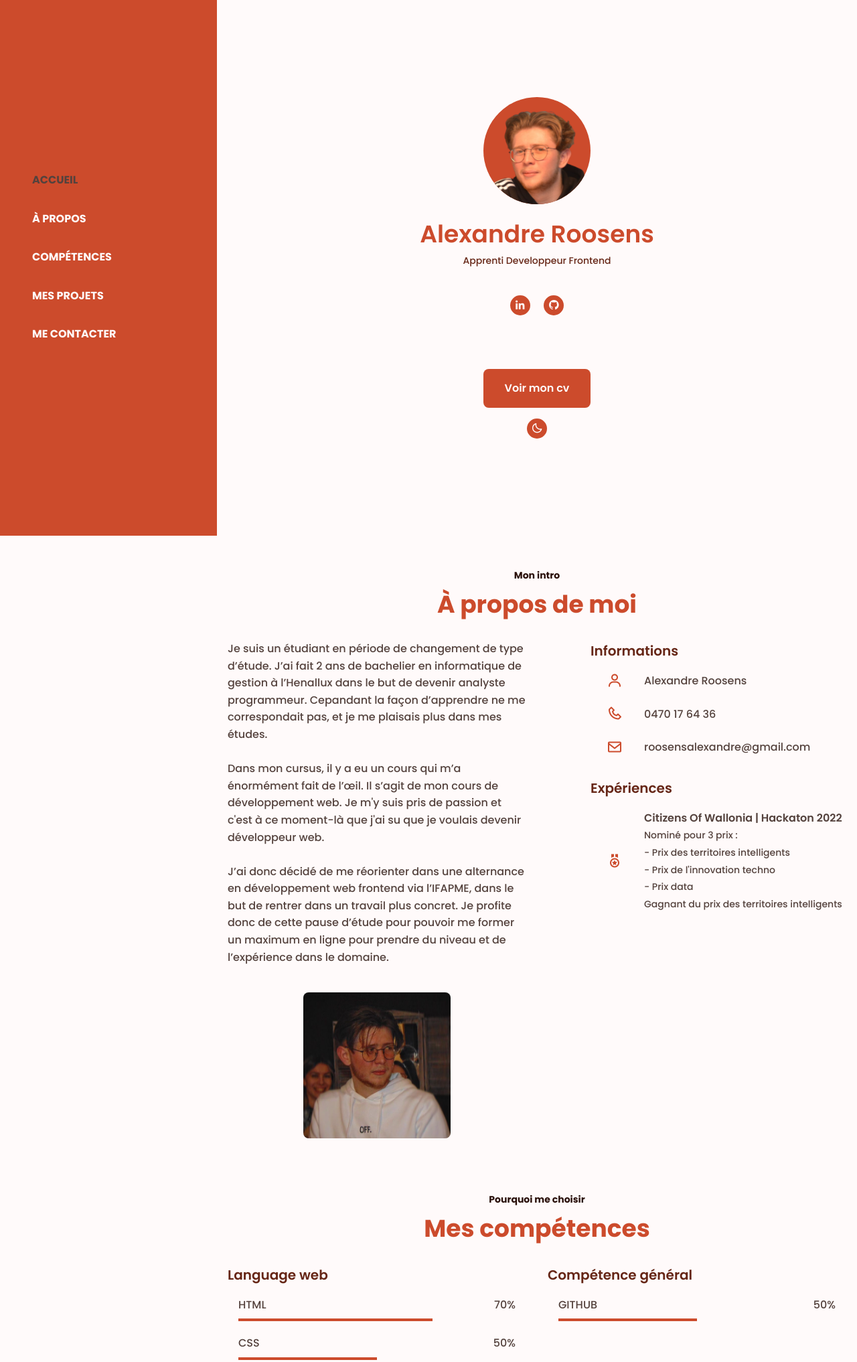
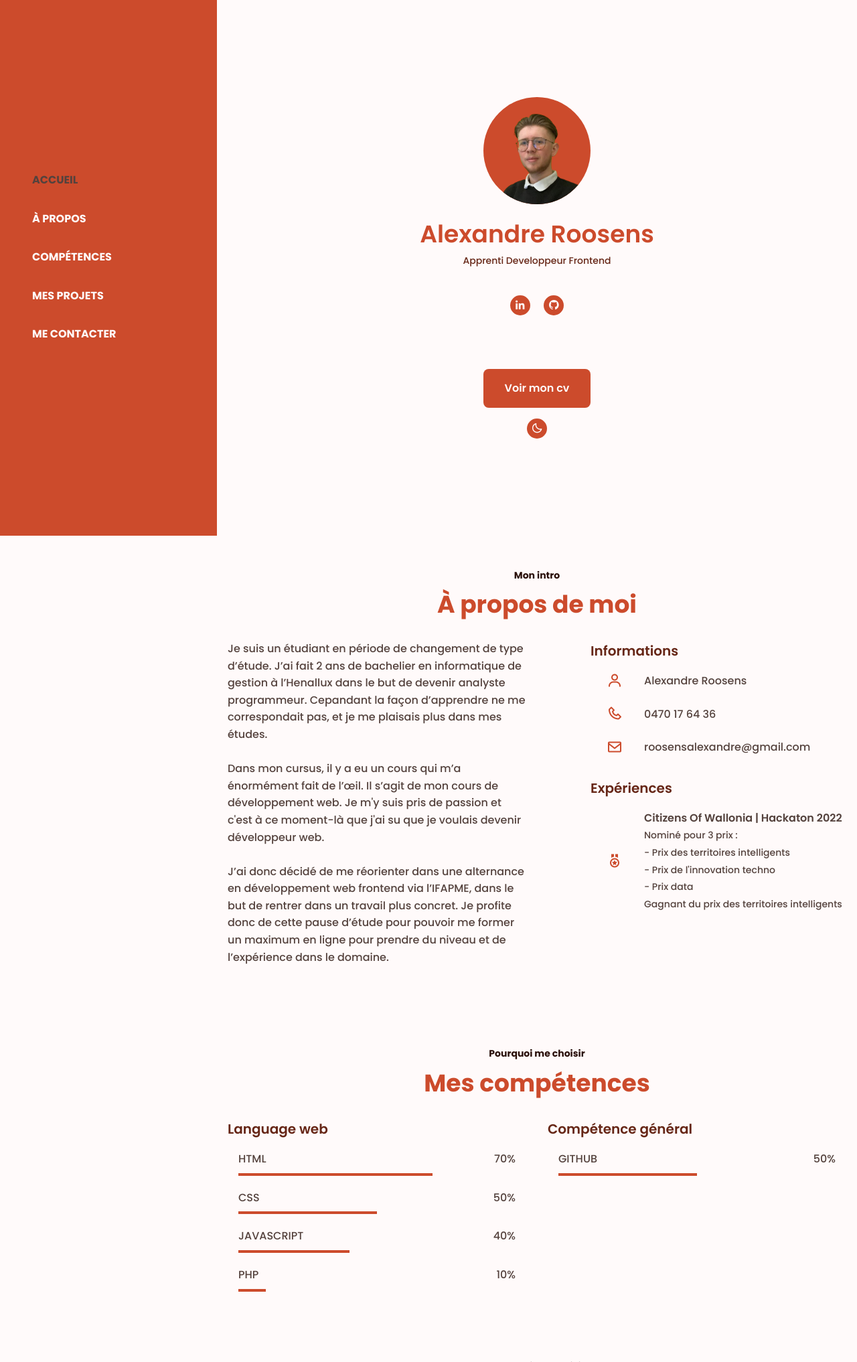
Before and after one commit to Foxenz/Foxenz.github.io, a plain HTML site: page index.html in a window 1280 px wide. Shown: the top 2034 px of the page at 67% size. Drawn offline with nearby package versions, Linux system fonts and the light colour scheme.

Commit message:
Changement de la photo de profil + photo About

```diff
--- a/assets/css/style.css
+++ b/assets/css/style.css
@@ -224,7 +224,7 @@ img{
 }
 
 .home_img img{
-    width: 155px;
+    width: 130px;
 }
 
 .home_title{
@@ -307,12 +307,6 @@ img{
 
 .about_description{
     margin-bottom: var(--mb-4);
-}
-
-.about_img{
-    width: 175px;
-    border-radius: .5rem;
-    margin: 0 auto;
 }
 
 .about_information{
--- a/index.html
+++ b/index.html
@@ -47,7 +47,7 @@
                 <div class="home_container bd-grid">
                     <div class="home_data">
                         <div class="home_img">
-                            <img src="assets/img/perfil.png" alt="profil image">
+                            <img src="assets/img/profil.png" alt="profil image">
                         </div>
 
                         <h1 class="home_title">Alexandre Roosens</h1>
@@ -86,7 +86,6 @@
                             un travail plus concret. Je profite donc de cette pause d’étude pour pouvoir me former un maximum en ligne pour prendre du
                             niveau et de l’expérience dans le domaine.
                         </p>
-                        <img src="assets/img/about.png" alt="about" class="about_img">
                     </div>
 
                     <div>
```
Also changed, not shown: assets/img/about.png (deleted), assets/img/perfil.png (deleted), assets/img/profil.png (added).
